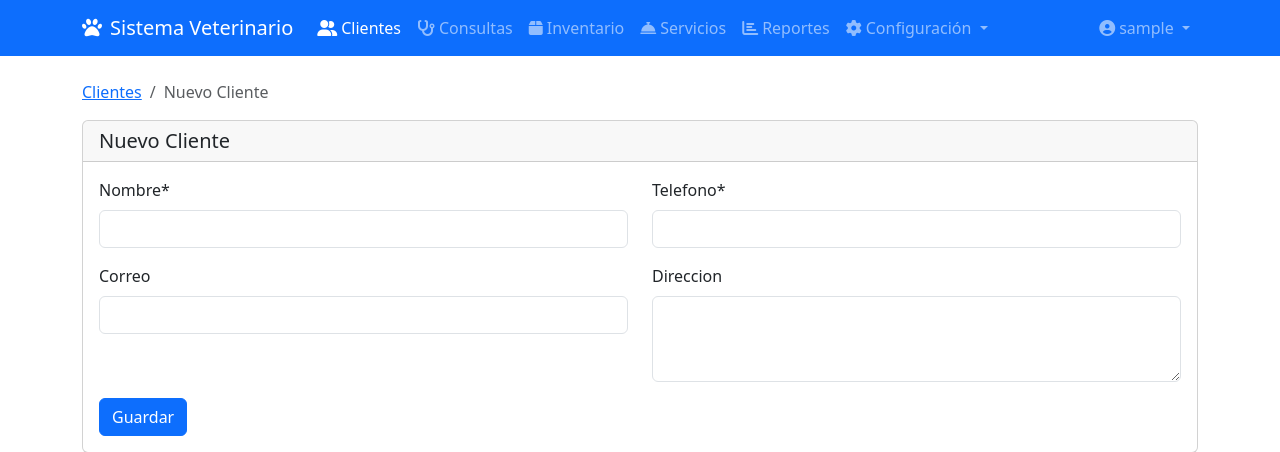
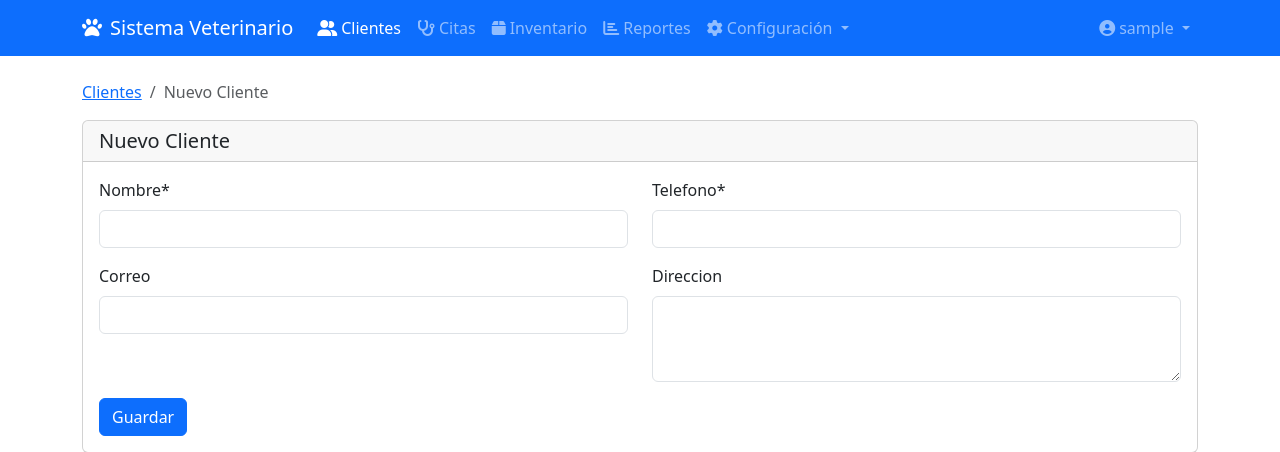
Before and after one commit to juand2306/veterinaria-sistem, a Django app: page /clientes/crear/ in a window 1280 px wide. Shown: the top 452 px of the page. Run offline with Django 5.2, Linux system fonts and the light colour scheme; the visitor is signed in with stand-in values (Sample User, id 1); some libraries are stand-ins or nearby versions.

Commit message:
Arreglos

```diff
--- a/templates/base.html
+++ b/templates/base.html
@@ -13,7 +13,7 @@
     <link href="https://cdnjs.cloudflare.com/ajax/libs/font-awesome/6.4.0/css/all.min.css" rel="stylesheet">
 
     <!-- Custom CSS -->
-    <link href="{% static 'css/style.css' %}" rel="stylesheet">
+    {% comment %} <link href="{% static 'css/style.css' %}" rel="stylesheet"> {% endcomment %}
 
     {% block extra_css %}{% endblock %}
 </head>
@@ -37,8 +37,8 @@
                         </a>
                     </li>
                     <li class="nav-item">
-                        <a class="nav-link {% if request.resolver_match.app_name == 'consultas' %}active{% endif %}" href="#">
-                            <i class="fas fa-stethoscope me-1"></i>Consultas
+                        <a class="nav-link {% if request.resolver_match.app_name == 'consultas' %}active{% endif %}" href="{% url 'consultas:lista_citas' %}">
+                            <i class="fas fa-stethoscope me-1"></i>Citas
                         </a>
                     </li>
                     <li class="nav-item">
@@ -46,11 +46,7 @@
                             <i class="fas fa-box me-1"></i>Inventario
                         </a>
                     </li>
-                    <li class="nav-item">
-                        <a class="nav-link {% if request.resolver_match.app_name == 'servicios' %}active{% endif %}" href="#">
-                            <i class="fas fa-concierge-bell me-1"></i>Servicios
-                        </a>
-                    </li>
+
                     <li class="nav-item">
                         <a class="nav-link {% if request.resolver_match.app_name == 'reportes' %}active{% endif %}"  href="{% url 'reportes:dashboard' %}">
                             <i class="fas fa-chart-bar me-1"></i>Reportes
@@ -93,7 +89,7 @@
                 {% else %}
                 <ul class="navbar-nav ms-auto">
                     <li class="nav-item">
-                        <a class="nav-link" href="{% url 'login' %}">
+                        <a class="nav-link" href="{% url 'usuarios:login' %}">
                             <i class="fas fa-sign-in-alt me-1"></i>Iniciar Sesión
                         </a>
                     </li>
@@ -132,7 +128,7 @@
     <script src="https://cdn.jsdelivr.net/npm/bootstrap@5.3.0/dist/js/bootstrap.bundle.min.js"></script>
 
     <!-- JavaScript personalizado -->
-    <script src="{% static 'js/main.js' %}"></script>
+    {% comment %} <script src="{% static 'js/main.js' %}"></script> {% endcomment %}
 
     {% block extra_js %}{% endblock %}
 </body>
--- a/veterinaria/settings.py
+++ b/veterinaria/settings.py
@@ -154,9 +154,9 @@ CRISPY_ALLOWED_TEMPLATE_PACKS = "bootstrap5"
 CRISPY_TEMPLATE_PACK = "bootstrap5"
 
 # Login URL
-LOGIN_URL = 'login'
-LOGIN_REDIRECT_URL = 'dashboard'
-LOGOUT_REDIRECT_URL = 'login'
+LOGIN_URL = 'usuarios:login'
+LOGIN_REDIRECT_URL = 'reportes:dashboard'
+LOGOUT_REDIRECT_URL = 'usuarios:login'
 
 # Email configuration (para recordatorios)
 # Para desarrollo usar la consola
```
Also changed, not shown: templates/consultas/confirmar_eliminar_cita.html (renamed from templates/consultas/confirma_eliminar_cita.html).
